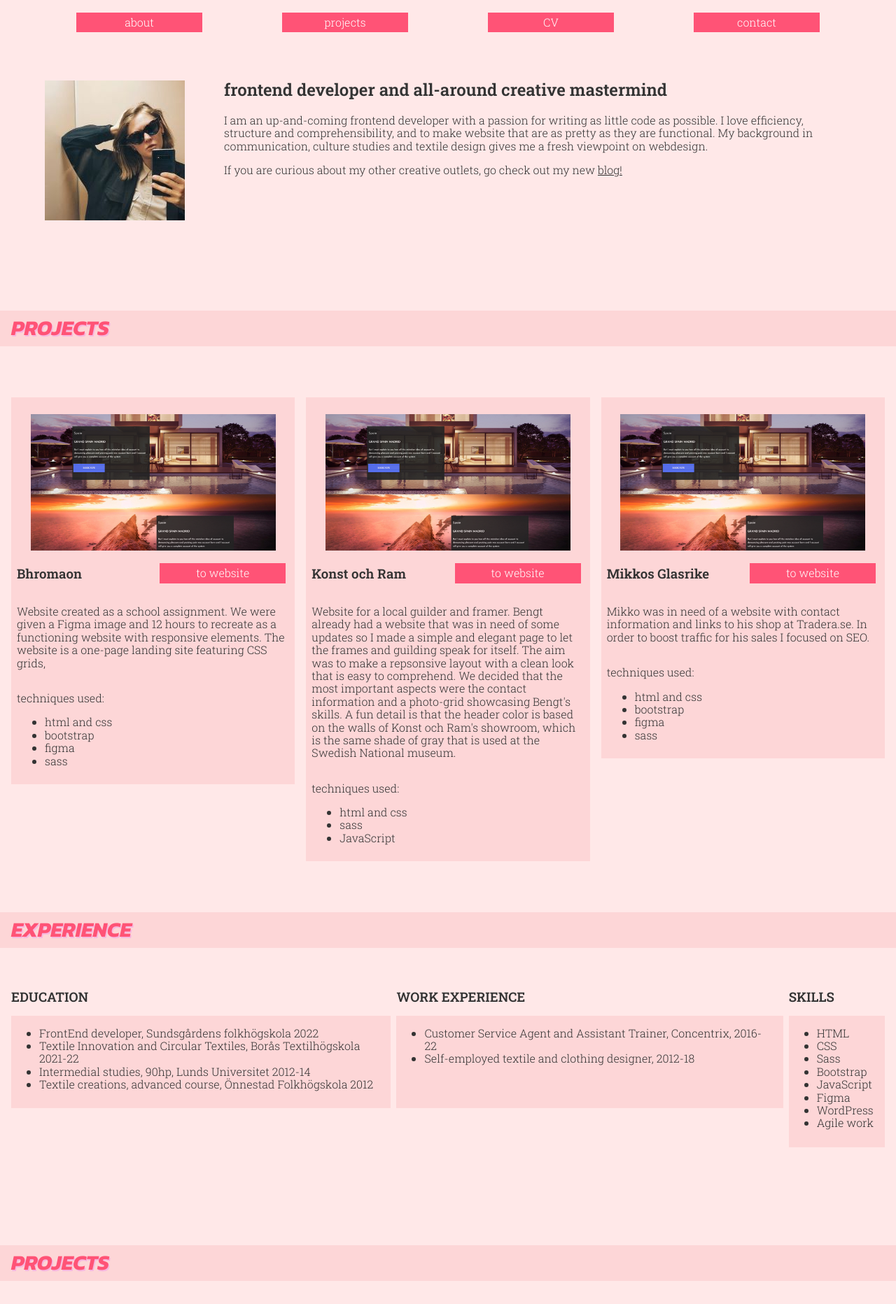
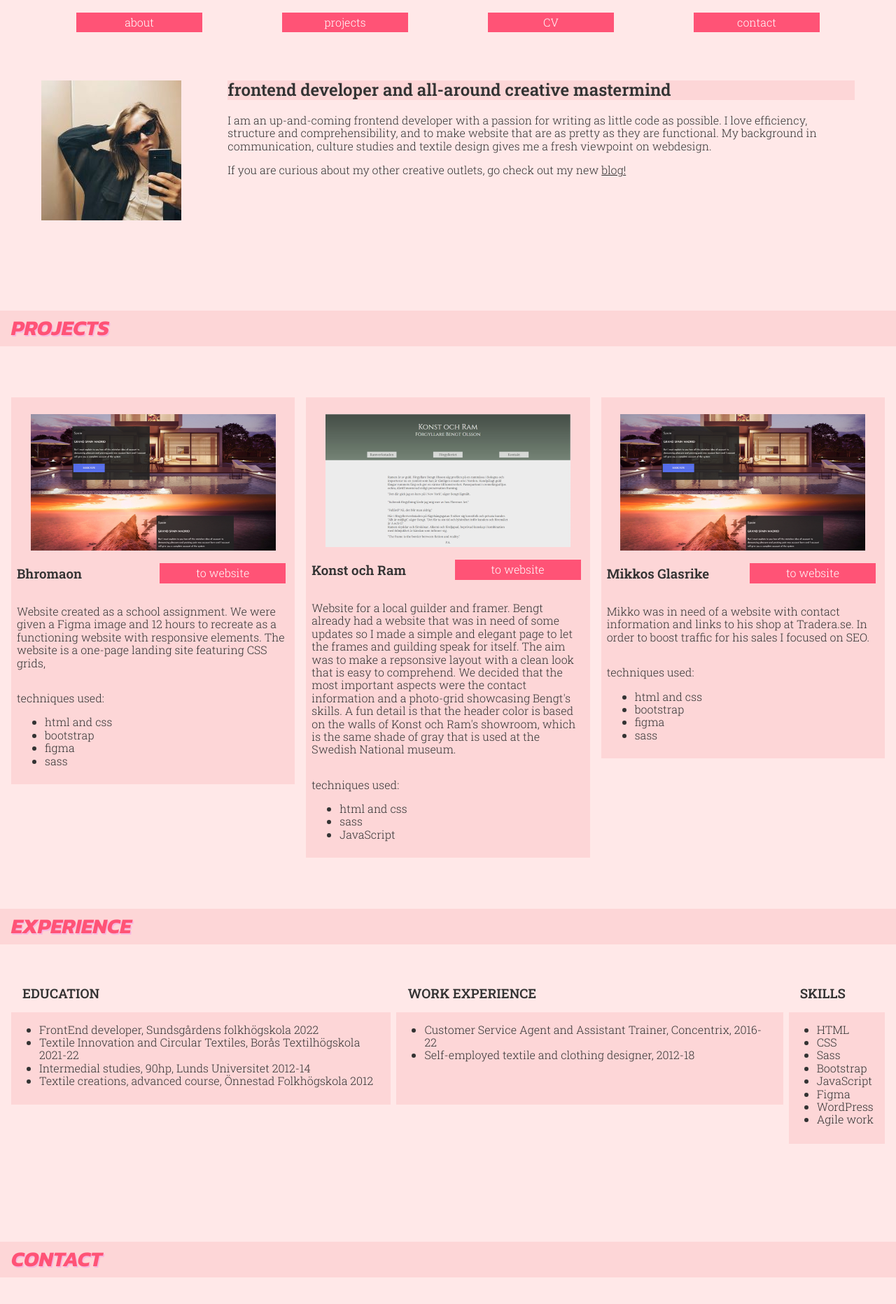
Before and after one commit to amelielidaeng/amelielidang.se, a plain HTML site: page index.html in a window 1280 px wide. Shown: the part 227-2091 px from the top of the page at 70% size. Drawn offline with Linux system fonts and the light colour scheme.

Commit message:
links and images + finetuning, bugfixing

```diff
--- a/index.html
+++ b/index.html
@@ -21,15 +21,20 @@
         </div>
     </header>
     <div class="menu">
-        <button class="btn menu__btn"><a href="#about" class="link">about</a></button>
-        <button class="btn menu__btn"><a href="#projects" class="link">projects</a></button>
-        <button class="btn menu__btn"><a href="#cv" class="link">CV</a></button>
-        <button class="btn menu__btn"><a href="#contact" class="link">contact</a></button>
+        <a href="#about" class="link"><button class="btn menu__btn">about</button></a>
+        <a href="#about" class="link"><button class="btn menu__btn">projects</button></a>
+        <a href="#about" class="link"><button class="btn menu__btn">CV</button></a>
+        <a href="#about" class="link"><button class="btn menu__btn">contact</button></a>
     </div>
     <main>
         <section class="about" id="about">
             <div class="about__img-container">
-                <img src="/images/img-03-min.jpg" alt="" class="about__img img">
+                <!--
+                <picture>
+                    <source media="(min-width: 800px)" srcset="/images/amelielidang/img-03.jpg">
+                    <img src="/images/amelielidang/img-03-min.jpg" alt="" class="about__img img">
+                </picture> -->
+                <img src="/images/amelielidang/img-03-min.jpg" alt="" class="about__img img">
             </div>
             <div class="about__text-container">
                 <h2 class="about__title">frontend developer and all-around creative mastermind</h2>
@@ -49,14 +54,14 @@
                     <div class="card work__card">
                         <div class="work__img">
                             <picture>
-                                <source media="(min-width: 1400px)" srcset="/images/bhromaon-med.png">
-                                <source media="(min-width: 400px)" srcset="/images/bhromaon-350.png">
-                                <img src="/images/bhromaon-min.png" alt="screenshot of website with hotel bungalows">
+                                <source media="(min-width: 1400px)" srcset="/images/amelielidang/bhromaon-med.png">
+                                <source media="(min-width: 400px)" srcset="/images/amelielidang/bhromaon-350.png">
+                                <img src="/images/amelielidang/bhromaon-min.png" alt="screenshot of website with hotel bungalows">
                             </picture>
                         </div>
                         <div class="work__title">
                             <h3 class="work__card-title">Bhromaon</h3>
-                            <button class="btn work__btn"><a href="#" class="link">to website</a></button>
+                            <a href="#" class="link"><button class="btn work__btn">to website</button></a>
                         </div>
                         <p class="work__info">
                             Website created as a school assignment. We were given a Figma image and 12 hours to recreate as a functioning website
@@ -77,14 +82,14 @@
                     <div class="card work__card">
                         <div class="work__img">
                             <picture>
-                                <source media="(min-width: 1400px)" srcset="/images/bhromaon-med.png">
-                                <source media="(min-width: 400px)" srcset="/images/bhromaon-350.png">
-                                <img src="/images/bhromaon-min.png" alt="screenshot of website with hotel bungalows">
+                                <source media="(min-width: 1400px)" srcset="/images/amelielidang/konstram-med.png">
+                                <source media="(min-width: 400px)" srcset="/images/amelielidang/konstram-350.png">
+                                <img src="/images/amelielidang/konstram-min.png" alt="screenshot of website with hotel bungalows">
                             </picture>
                         </div>
                         <div class="work__title">
                             <h3 class="work__card-title">Konst och Ram</h3>
-                            <button class="btn work__btn"><a href="#" class="link">to website</a></button>
+                            <a href="/pages/konst-ram/index.html" class="link" target="blank"><button class="btn work__btn">to website</button></a>
                         </div>
                         <p class="work__info">
                             Website for a local guilder and framer. Bengt already had a website that was in need of some updates so I made a simple and
@@ -107,14 +112,14 @@
                     <div class="card work__card">
                         <div class="work__img">
                             <picture>
-                                <source media="(min-width: 1400px)" srcset="/images/bhromaon-med.png">
-                                <source media="(min-width: 400px)" srcset="/images/bhromaon-350.png">
-                                <img src="/images/bhromaon-min.png" alt="screenshot of website with hotel bungalows">
+                                <source media="(min-width: 1400px)" srcset="/images/amelielidang/bhromaon-med.png">
+                                <source media="(min-width: 400px)" srcset="/images/amelielidang/bhromaon-350.png">
+                                <img src="/images/amelielidang/bhromaon-min.png" alt="screenshot of website with hotel bungalows">
                             </picture>
                         </div>
                         <div class="work__title">
                             <h3 class="work__card-title">Mikkos Glasrike</h3>
-                            <button class="btn work__btn"><a href="#" class="link">to website</a></button>
+                            <a href="#" class="link"><button class="btn work__btn">to website</button></a>
                         </div>
                         <p class="work__info">
                             Mikko was in need of a website with contact information and links to his shop at Tradera.se. In order to boost traffic for his sales I focused on SEO.
@@ -175,7 +180,7 @@
             </div>
         </section>
         <div id="contact">
-            <h2 class="headline">projects</h2>
+            <h2 class="headline">contact</h2>
         </div>
         <section class="contact">
             <form action="" class="contact__form">
--- a/styles/_about.scss
+++ b/styles/_about.scss
@@ -2,14 +2,25 @@ $mobile: 320px; //default
 $tablet: 800px;
 $desktop: 1200px;
 
+.about {
+    display: flex;
+    flex-direction: column;
+}
+
 .about__title {
     margin-top: 0;
     padding-left: 0;
+    background-color: rgb(253, 214, 215);
+}
+
+.about__img-container {
+    margin-right: 1rem;
 }
 
 @media screen and (min-width: $tablet) {
     .about {
         display: flex;
+        flex-direction: row;
         justify-content: space-evenly;
     }
 
--- a/styles/_cv.scss
+++ b/styles/_cv.scss
@@ -4,11 +4,12 @@ $desktop: 1200px;
 
 .cv {
     padding-bottom: 2rem;
+    display: flex;
+    justify-content: center;
 }
 
 .cv__title {
-//    margin-left: 1rem;
-//    padding-top: 1rem;
+    margin-left: 1rem;
     text-transform: uppercase;
 }
 
--- a/styles/_defaults.scss
+++ b/styles/_defaults.scss
@@ -32,17 +32,19 @@ section {
 
 .text__link {
     color: #333;
+    font-style: bold;
 
     &:hover {
-        color: #7FEFBD;
+        background-color: #7FEFBD;
     }
 }
 
 .btn {
-    width: 180px;
+    width: 20vw;
     margin: 5px;
     border: none;
     text-decoration: none;
+    color: white;
     background-color: #ff5376;
     padding: 5px;
     position: relative;
@@ -66,6 +68,12 @@ section {
 .btn:hover::after {
     transform: scaleX(1);
     transform-origin: left;
+}
+
+@media screen and(min-width: $tablet) {
+    .btn {
+        max-width: 180px;
+    }
 }
 
 .headline {
--- a/styles/_header.scss
+++ b/styles/_header.scss
@@ -38,6 +38,3 @@
     transform: scaleX(1);
     transform-origin: left;
 }
-
-/*colors need to be fixed
-maybe add background image*/
```
Also changed, not shown: styles/_menu.scss (+0 -7 lines), styles/konst-ram/_forgylleriet.scss (+0 -7 lines), images/amelielidang/bhromaon-350.png (renamed from images/bhromaon-350.png), images/amelielidang/bhromaon-lrg.png (renamed from images/bhromaon-lrg.png), images/amelielidang/bhromaon-med.png (renamed from images/bhromaon-med.png), images/amelielidang/bhromaon-min.png (renamed from images/bhromaon-min.png), images/amelielidang/img-03-min.jpg (renamed from images/img-03-min.jpg), images/amelielidang/img-03.jpg (renamed from images/img-03.jpg), images/amelielidang/konstram-350.png (added), images/amelielidang/konstram-lrg.png (added), images/amelielidang/konstram-med.png (added), images/amelielidang/konstram-min.png (added), images/amelielidang/kr-img01.jpg (added), styles/index.css.
